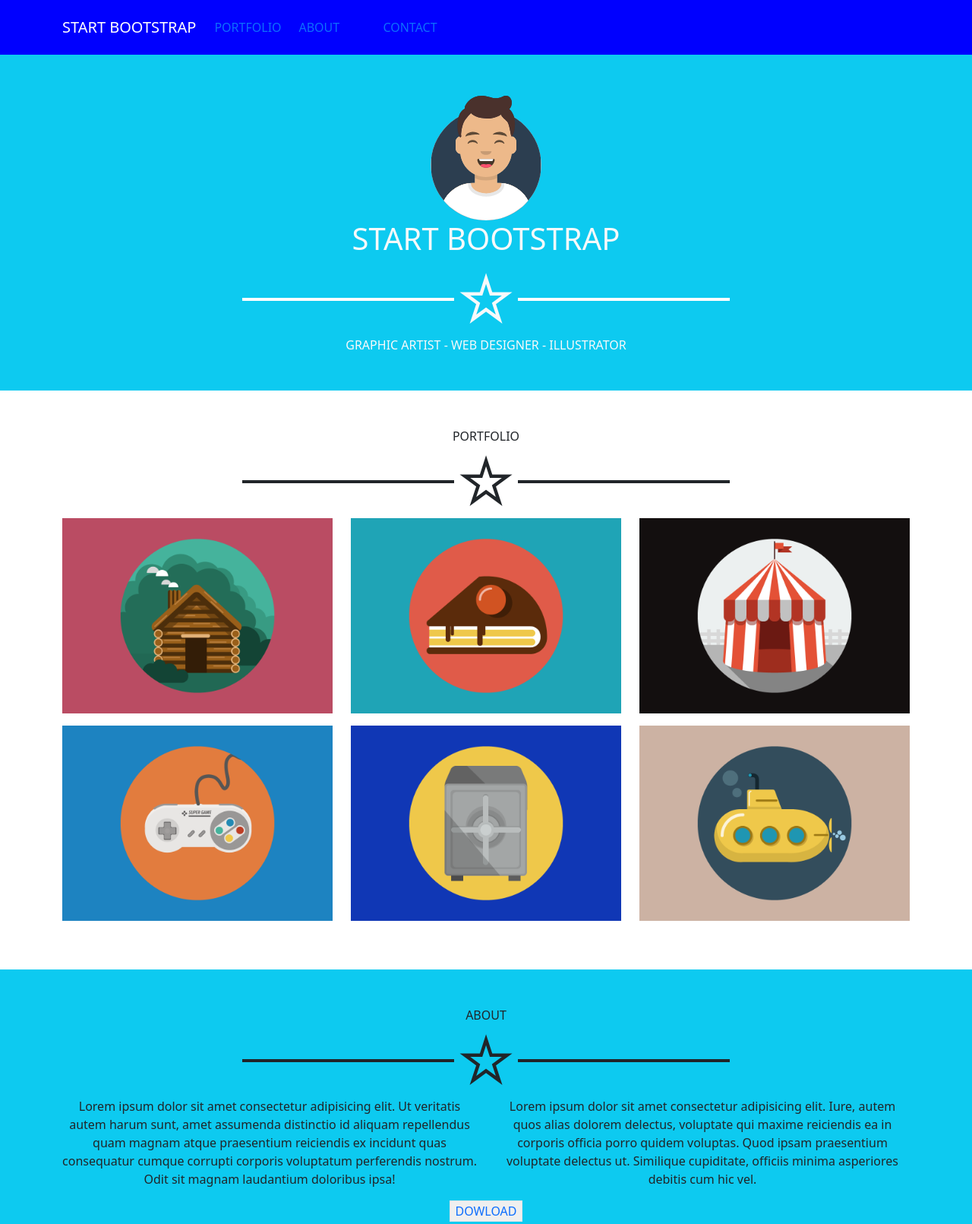
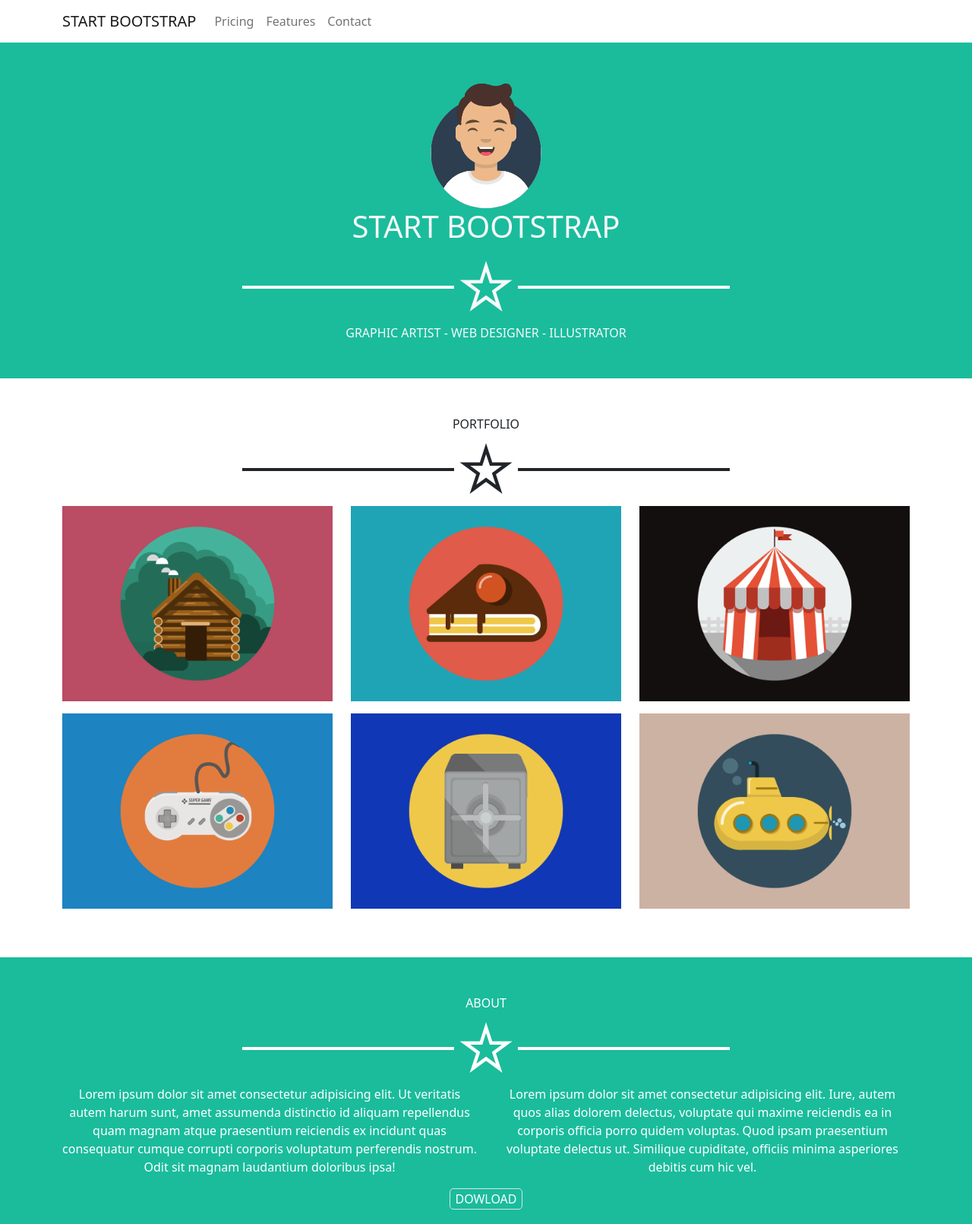
Before and after one commit to Leonomics/html-css-bootstrap-freelancer, a plain HTML site: page index.html in a window 1280 px wide. Shown: the top 1611 px of the page at 76% size. Drawn offline with nearby package versions, Linux system fonts and the light colour scheme.

Commit message:
minor changes to background colors and buttons

```diff
--- a/css/style.css
+++ b/css/style.css
@@ -1,3 +1,16 @@
+:root   {
+    --teal: #1abc9c;
+    --header:#2c3e50;
+    --footer:#3a546d;
+}
+
+
+.ms_teal    {
+    background-color: var(--teal);
+    color: white;
+}
+
+
 .ms_header  {
     background-color: blue;
     color: white;
@@ -16,8 +29,27 @@ a   {
 
 footer {
     color: white;
+    background-color: var(--footer);
+}
+
+.ms_footer_copyright    {
+    color: white;
+    background-color: var(--header);
 }
 
 .ms_social_icon    {
     margin: 0.5rem;
 }
+
+.ms_download_button    {
+    border: 2px solid white;
+    background-color: transparent;
+    border-radius: 5px;
+    color: white;
+}
+
+.ms_send_button {
+    background-color: var(--teal);
+    border-radius: 5px;
+    width: 5rem;
+}
--- a/index.html
+++ b/index.html
@@ -10,9 +10,10 @@
     <link rel="stylesheet" href="https://cdnjs.cloudflare.com/ajax/libs/font-awesome/6.1.1/css/all.min.css" integrity="sha512-KfkfwYDsLkIlwQp6LFnl8zNdLGxu9YAA1QvwINks4PhcElQSvqcyVLLD9aMhXd13uQjoXtEKNosOWaZqXgel0g==" crossorigin="anonymous" referrerpolicy="no-referrer" />
 </head>
 <body>
-    <header>
+    <!--NAV-->
+    <!--
     <nav class="navbar navbar-expand-lg  ms_header">
-        <div class="container justify-content-center">
+        <div class="container justify-content-between">
             <div>
                 <a href="#" class="navbar-brand">START BOOTSTRAP</a>
             </div>
@@ -36,11 +37,40 @@
                 </ul>
             </div>
         </div>
-    </nav>
-    </header>
+    </nav>-->
+   <div class="container">
+        <nav class="navbar d-flex justify-content-between flex-row navbar-expand-md navbar-light">
+            <div>
+            <a href="#" class="navbar-brand">START BOOTSTRAP</a>
+            </div>
+            <button
+                class="navbar-toggler"
+                type="button"
+                data-bs-toggle="collapse"
+                data-bs-target="#toggleMobileMenu"
+                aria-controls="toggleMobileMenu"
+                aria-expanded="false"
+                aria-label="Toggle navigation">
+                <span class="navbar-toggler-icon"></span>
+            </button>
+            <div class="collapse navbar-collapse" id="toggleMobileMenu">
+                <ul class="navbar-nav">
+                    <li>
+                        <a class="nav-link" href="#">Pricing</a>
+                    </li>
+                    <li>
+                        <a class="nav-link" href="#">Features</a>
+                    </li>
+                    <li>
+                        <a class="nav-link" href="#">Contact</a>
+                    </li>
+                </ul>
+            </div>
+        </nav>
+   </div>
 
     <main>
-    <section class="bg-info text-light p-5 text-center">
+    <section class="ms_teal text-light p-5 text-center">
         <div class="container">
             <div class="d-flex flex-column">
                 <div>
@@ -118,18 +148,18 @@
     </section>
 
 <!--ABOUT SECTION-->
-    <section class="p-5 text-center bg-info">
+    <section class="p-5 text-center ms_teal">
         <div class="container">
         <div>
             ABOUT
         </div>
         <div class="d-flex justify-content-center align-items-center">
-            <div style="height: 0px;" class=" w-25 border border-dark border-2">
+            <div style="height: 0px;" class=" w-25 border border-white border-2">
             </div>
             <div class="display-1">
                 &star;
             </div>
-            <div style="height: 0px;" class=" w-25 border border-dark border-2">
+            <div style="height: 0px;" class=" w-25 border border-white border-2">
             </div>
         </div>
         <div class="row">
@@ -140,7 +170,7 @@
                 <p class="text-left">Lorem ipsum dolor sit amet consectetur adipisicing elit. Iure, autem quos alias dolorem delectus, voluptate qui maxime reiciendis ea in corporis officia porro quidem voluptas. Quod ipsam praesentium voluptate delectus ut. Similique cupiditate, officiis minima asperiores debitis cum hic vel.</p>
             </div>
         </div>
-        <button class="border btn-outline-primary">
+        <button class="ms_download_button border btn-outline-primary">
             DOWLOAD
         </button>
         </div>
@@ -169,14 +199,14 @@
             <input type="email" class="form-control" id="exampleInputEmail1" aria-describedby="emailHelp" placeholder="Enter email">
         </div>
         <hr>
-        <button class="bg-info float-left">
+        <button class=" float-left btn-outline-primary ms_send_button">
             SEND
         </button>
         </div>
     </section>
 
     <!--FOOTER SECTION-->
-    <footer class="p-5 text-center bg-dark">
+    <footer class="p-5 text-center">
         <div class="row ms_footer_info">
             <div class="col-12 col-sm-4">
                 <h3>LOCATION</h3>
@@ -198,7 +228,7 @@
             </div>
         </div>
     </footer>
-    <footer class="p-5 text-center bg-dark">
+    <footer class="p-5 text-center ms_footer_copyright">
         <div>
             <p>Copyright © Your Website 2019</p>
         </div>
```
